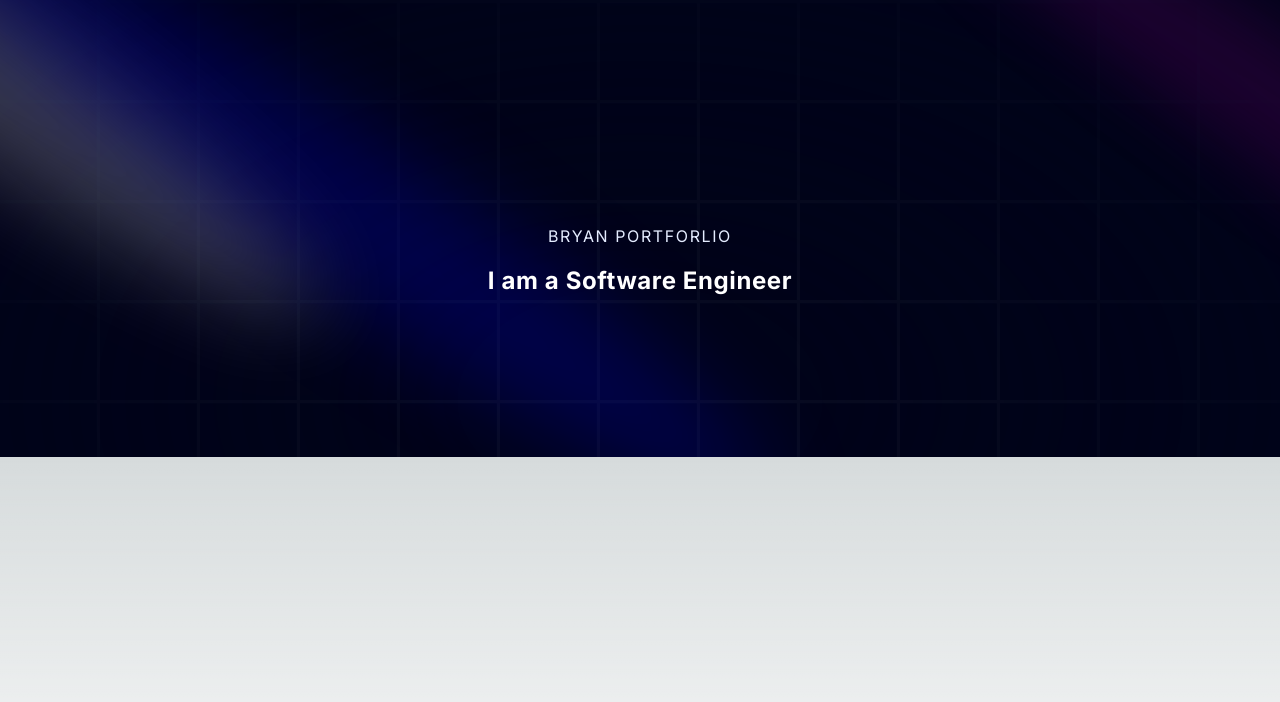
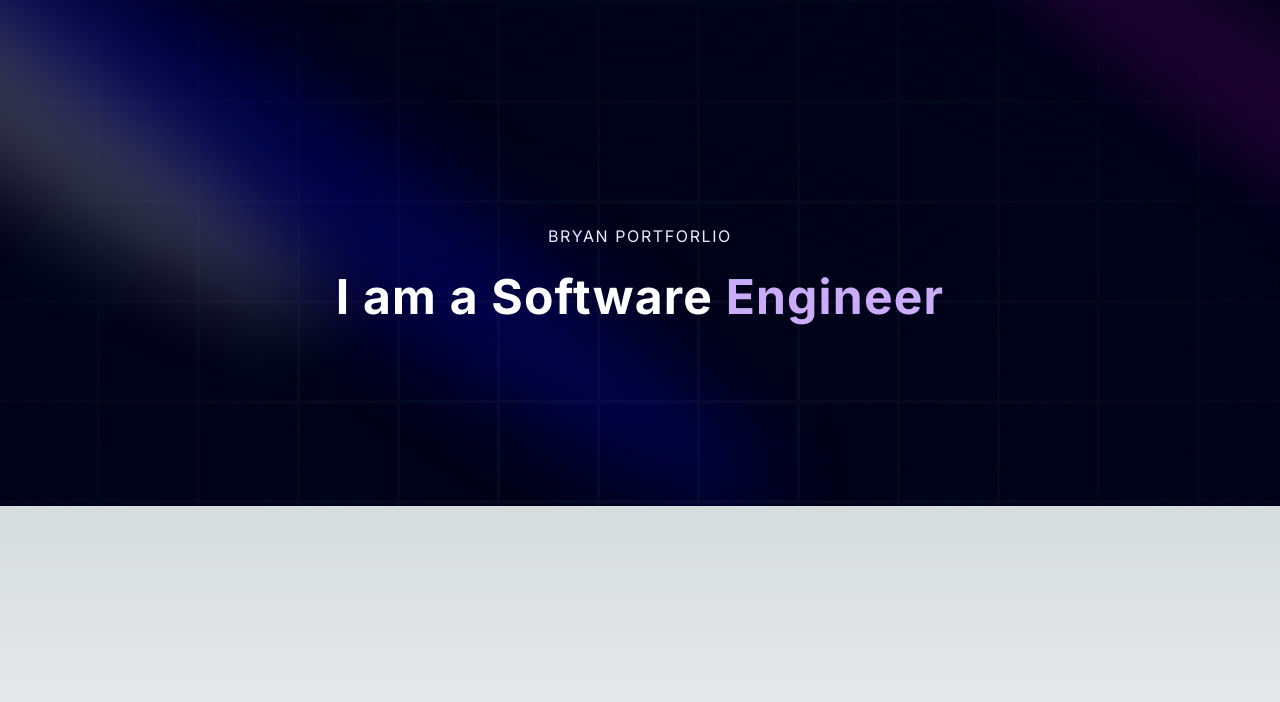
Before and after one commit to Rich-Bryan/personal-website, a Next.js app: page / in a window 1280 px wide. Shown: the top 702 px of the page. Built offline with nearby package versions, Linux system fonts and the light colour scheme.

Commit message:
change the effect from text generated efect to make it look bigger

```diff
--- a/components/Hero.tsx
+++ b/components/Hero.tsx
@@ -24,6 +24,8 @@
             className='text-center text-[40px] md:text-5xl ls:text-6xl'
             words="I am a Software Engineer"
           />
+
+
         </div>
 
       </div>
--- a/components/ui/TextGenerateEffect.tsx
+++ b/components/ui/TextGenerateEffect.tsx
@@ -32,7 +32,7 @@
           return (
             <motion.span
               key={word + idx}
-              className="dark:text-white text-black opacity-0"
+              className={`${idx > 3 ? "text-purple" :"dark:text-white text-black"} opacity-0`}
             >
               {word}{" "}
             </motion.span>
@@ -44,8 +44,8 @@
 
   return (
     <div className={cn("font-bold", className)}>
-      <div className="mt-4">
-        <div className=" dark:text-white text-black text-2xl leading-snug tracking-wide">
+      <div className="my-4">
+        <div className=" dark:text-white text-black leading-snug tracking-wide">
           {renderWords()}
         </div>
       </div>
```
